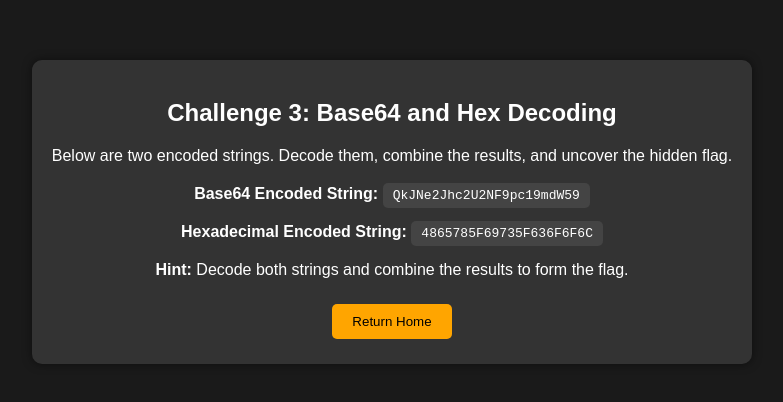
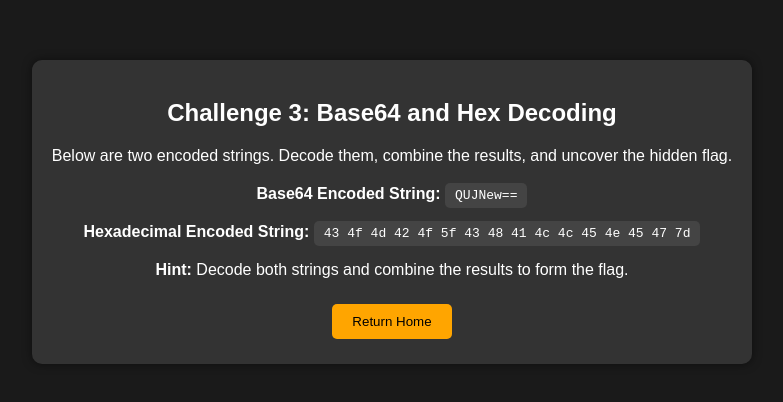
Before and after one commit to jeevesh-awal/ABM-CTF-Level1, a plain HTML site: page ch3.html in a window 1280 px wide. Shown: the part 188-590 px from the top of the page, without its empty margins (248-1031 px from the left). Drawn offline with Linux system fonts and the light colour scheme.

Commit message:
Update ch3.html

```diff
--- a/ch3.html
+++ b/ch3.html
@@ -52,8 +52,8 @@
     <div class="challenge-box">
         <h2>Challenge 3: Base64 and Hex Decoding</h2>
         <p>Below are two encoded strings. Decode them, combine the results, and uncover the hidden flag.</p>
-        <p><strong>Base64 Encoded String:</strong> <code>QkJNe2Jhc2U2NF9pc19mdW59</code></p>
-        <p><strong>Hexadecimal Encoded String:</strong> <code>4865785F69735F636F6F6C</code></p>
+        <p><strong>Base64 Encoded String:</strong> <code>QUJNew==</code></p>
+        <p><strong>Hexadecimal Encoded String:</strong> <code>43 4f 4d 42 4f 5f 43 48 41 4c 4c 45 4e 45 47 7d </code></p>
         <p><strong>Hint:</strong> Decode both strings and combine the results to form the flag.</p>
         <div class="return-home">
             <a href="index.html">
```
